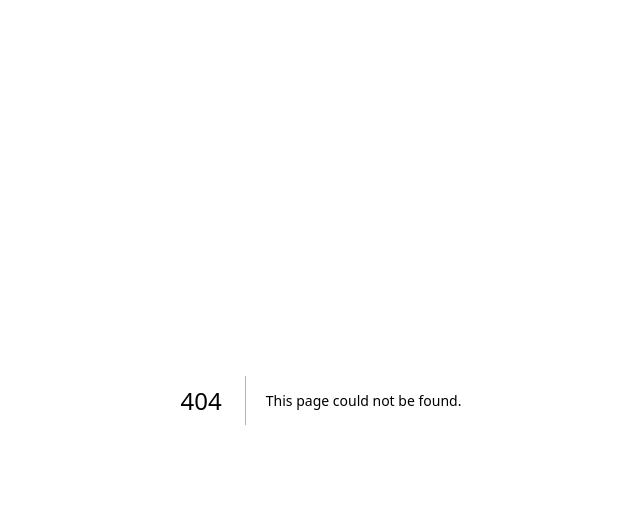
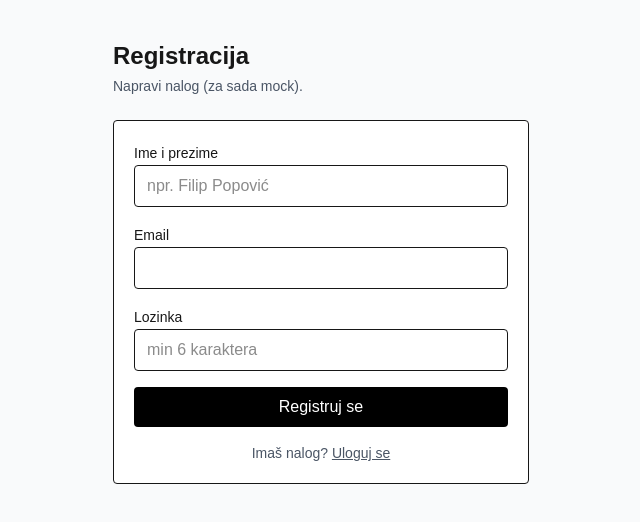
Before and after one commit to elab-development/internet-tehnologije-2025-aplikacijaizlozbe_ana_iva_filip, a Next.js app in the folder frontend/: page /register in a window 1280 px wide. Before the commit this address had no page. Shown: the top 522 px of the page, without its empty margins (319-959 px from the left). Built offline with nearby package versions, Linux system fonts and the light colour scheme.

Commit message:
frontend-registe stranica

```diff
--- a/frontend/src/app/page.tsx
+++ b/frontend/src/app/page.tsx
@@ -1,85 +1,6 @@
-"use client";
+import Home from "../pages/home";
 
-import { useState } from "react";
-import Navbar from "@/components/navbar";
-import Card from "@/components/card";
-import Modal from "@/components/modal";
 
-type Exhibition = {
-  id: number;
-  naziv: string;
-  lokacija: string;
-  datum: string;
-  slikaUrl: string;
-};
-
-const mockExhibitions: Exhibition[] = [
-  {
-    id: 1,
-    naziv: "Ulična fotografija",
-    lokacija: "Beograd",
-    datum: "10.03.2026.",
-    slikaUrl: "https://picsum.photos/600/400?random=1",
-  },
-  {
-    id: 2,
-    naziv: "Portreti",
-    lokacija: "Novi Sad",
-    datum: "15.03.2026.",
-    slikaUrl: "https://picsum.photos/600/400?random=2",
-  },
-  {
-    id: 3,
-    naziv: "Priroda",
-    lokacija: "Niš",
-    datum: "20.03.2026.",
-    slikaUrl: "https://picsum.photos/600/400?random=3",
-  },
-];
-
-export default function HomePage() {
-  const [open, setOpen] = useState(false);
-  const [selected, setSelected] = useState<Exhibition | null>(null);
-
-  const openModal = (ex: Exhibition) => {
-    setSelected(ex);
-    setOpen(true);
-  };
-
-  const closeModal = () => {
-    setOpen(false);
-    setSelected(null);
-  };
-
-  return (
-    <main className="mx-auto max-w-6xl px-4 py-6">
-      <h1 className="mb-4 text-xl font-semibold">Izložbe fotografija</h1>
-
-      <div className="grid gap-4 sm:grid-cols-2 lg:grid-cols-3">
-        {mockExhibitions.map((ex) => (
-          <Card key={ex.id} izlozba={ex} onOpen={openModal} />
-        ))}
-      </div>
-
-      <Modal
-        open={open}
-        title={selected ? selected.naziv : "Detalji"}
-        onClose={closeModal}
-      >
-        {selected && (
-          <div className="space-y-2 text-sm">
-            <p><b>Lokacija:</b> {selected.lokacija}</p>
-            <p><b>Datum:</b> {selected.datum}</p>
-
-            <button
-              onClick={() => alert("Mock prijava")}
-              className="mt-3 w-full rounded bg-black px-3 py-2 text-white"
-            >
-              Prijavi se
-            </button>
-          </div>
-        )}
-      </Modal>
-    </main>
-  );
+export default function Page() {
+  return <Home />;
 }
--- /dev/null
+++ b/frontend/src/app/register/page.tsx
@@ -0,0 +1,104 @@
+"use client";
+
+import { useState } from "react";
+import Input from "../ui/input";
+import Button from "../ui/Button";
+import Link from "next/link";
+import { useRouter } from "next/navigation";
+
+export default function RegisterPage() {
+  const router = useRouter();
+
+  const [imePrezime, setImePrezime] = useState("");
+  const [email, setEmail] = useState("");
+  const [password, setPassword] = useState("");
+  const [error, setError] = useState<string | null>(null);
+  const [success, setSuccess] = useState<string | null>(null);
+
+  const onSubmit = (e: React.FormEvent) => {
+    e.preventDefault();
+    setError(null);
+    setSuccess(null);
+
+    if (!imePrezime.trim() || !email.trim() || !password.trim()) {
+      setError("Popuni sva polja.");
+      return;
+    }
+    if (!email.includes("@")) {
+      setError("Email nije validan.");
+      return;
+    }
+    if (password.length < 6) {
+      setError("Lozinka mora imati bar 6 karaktera.");
+      return;
+    }
+
+    // MOCK: ovde će kasnije ići API poziv
+    setSuccess("Uspešna registracija (mock). Preusmeravam na login...");
+    setTimeout(() => router.push("/login"), 700);
+  };
+
+  return (
+    <main className="min-h-screen bg-gray-50">
+      <div className="mx-auto max-w-md px-4 py-10">
+        <h1 className="text-2xl font-semibold">Registracija</h1>
+        <p className="mt-1 text-sm text-gray-600">
+          Napravi nalog (za sada mock).
+        </p>
+
+        <form onSubmit={onSubmit} className="mt-6 space-y-4 rounded border bg-white p-5">
+          <div className="space-y-1">
+            <label className="text-sm font-medium">Ime i prezime</label>
+            <Input
+              value={imePrezime}
+              onChange={(e) => setImePrezime(e.target.value)}
+              placeholder="npr. Filip Popović"
+            />
+          </div>
+
+          <div className="space-y-1">
+            <label className="text-sm font-medium">Email</label>
+            <Input
+              value={email}
+              onChange={(e) => setEmail(e.target.value)}
+              type="email"
+            />
+          </div>
+
+          <div className="space-y-1">
+            <label className="text-sm font-medium">Lozinka</label>
+            <Input
+              value={password}
+              onChange={(e) => setPassword(e.target.value)}
+              placeholder="min 6 karaktera"
+              type="password"
+            />
+          </div>
+
+          {error && (
+            <div className="rounded border border-red-200 bg-red-50 px-3 py-2 text-sm text-red-700">
+              {error}
+            </div>
+          )}
+
+          {success && (
+            <div className="rounded border border-green-200 bg-green-50 px-3 py-2 text-sm text-green-700">
+              {success}
+            </div>
+          )}
+
+          <Button type="submit" className="w-full">
+            Registruj se
+          </Button>
+
+          <p className="text-center text-sm text-gray-600">
+            Imaš nalog?{" "}
+            <Link href="/login" className="font-medium underline">
+              Uloguj se
+            </Link>
+          </p>
+        </form>
+      </div>
+    </main>
+  );
+}
--- a/frontend/src/components/navbar.tsx
+++ b/frontend/src/components/navbar.tsx
@@ -1,28 +1,23 @@
-import { Link, NavLink } from "react-router-dom";
+import Link from "next/link";
 
 export default function Navbar() {
-  const linkClass = ({ isActive }: { isActive: boolean }) =>
-    `px-3 py-2 text-sm rounded ${
-      isActive ? "bg-gray-200" : "hover:bg-gray-100"
-    }`;
-
   return (
     <header className="w-full border-b bg-white">
       <div className="mx-auto max-w-6xl px-4 py-3 flex items-center justify-between">
-        <Link to="/" className="font-semibold">
+        <Link href="/" className="font-semibold">
           Izložbe
         </Link>
 
         <nav className="flex gap-2">
-          <NavLink to="/" className={linkClass}>
+          <Link href="/" className="px-3 py-2 text-sm rounded hover:bg-gray-100">
             Početna
-          </NavLink>
-          <NavLink to="/login" className={linkClass}>
-            Login
-          </NavLink>
-          <NavLink to="/register" className={linkClass}>
-            Register
-          </NavLink>
+          </Link>
+          <Link href="/login" className="px-3 py-2 text-sm rounded hover:bg-gray-100">
+            Uloguj se
+          </Link>
+          <Link href="/register" className="px-3 py-2 text-sm rounded hover:bg-gray-100">
+            Registruj se
+          </Link>
         </nav>
       </div>
     </header>
--- /dev/null
+++ b/frontend/src/pages/home.tsx
@@ -0,0 +1,101 @@
+"use client";
+
+import { useMemo, useState } from "react";
+import Navbar from "@/components/navbar";
+import Card from "@/components/card";
+import Modal from "@/components/modal";
+
+type Exhibition = {
+  id: number;
+  naziv: string;
+  lokacija: string;
+  datum: string;
+  slikaUrl: string;
+};
+
+export default function Home() {
+  const data = useMemo<Exhibition[]>(
+    () => [
+      {
+        id: 1,
+        naziv: "Ulična fotografija",
+        lokacija: "Beograd",
+        datum: "10.03.2026.",
+        slikaUrl: "https://picsum.photos/800/500?random=21",
+      },
+      {
+        id: 2,
+        naziv: "Portreti",
+        lokacija: "Novi Sad",
+        datum: "15.03.2026.",
+        slikaUrl: "https://picsum.photos/800/500?random=22",
+      },
+      {
+        id: 3,
+        naziv: "Priroda",
+        lokacija: "Niš",
+        datum: "20.03.2026.",
+        slikaUrl: "https://picsum.photos/800/500?random=23",
+      },
+    ],
+    []
+  );
+
+  const [open, setOpen] = useState(false);
+  const [selected, setSelected] = useState<Exhibition | null>(null);
+
+  const openModal = (ex: Exhibition) => {
+    setSelected(ex);
+    setOpen(true);
+  };
+
+  const closeModal = () => {
+    setOpen(false);
+    setSelected(null);
+  };
+
+  return (
+    <div className="min-h-screen bg-gray-50">
+      <Navbar />
+
+      <main className="mx-auto max-w-6xl px-4 py-6">
+        <h1 className="mb-4 text-xl font-semibold">Izložbe fotografija</h1>
+
+        <div className="grid gap-4 sm:grid-cols-2 lg:grid-cols-3">
+          {data.filter(Boolean).map((ex) => (
+            <Card key={ex.id} izlozba={ex} onOpen={openModal} />
+          ))}
+        </div>
+
+        <Modal
+          open={open}
+          title={selected ? selected.naziv : "Detalji"}
+          onClose={closeModal}
+        >
+          {selected && (
+            <div className="space-y-2 text-sm">
+              <p>
+                <b>Lokacija:</b> {selected.lokacija}
+              </p>
+              <p>
+                <b>Datum:</b> {selected.datum}
+              </p>
+              <img
+                src={selected.slikaUrl}
+                alt={selected.naziv}
+                className="mt-2 w-full rounded"
+              />
+
+              <button
+                onClick={() => alert("Mock prijava")}
+                className="mt-3 w-full rounded bg-black px-3 py-2 text-white text-sm hover:opacity-90"
+              >
+                Prijavi se (mock)
+              </button>
+            </div>
+          )}
+        </Modal>
+      </main>
+    </div>
+  );
+}
--- a/frontend/tsconfig.json
+++ b/frontend/tsconfig.json
@@ -29,6 +29,6 @@
     ".next/types/**/*.ts",
     ".next/dev/types/**/*.ts",
     "**/*.mts"
-  ],
+, "src/app/register"  ],
   "exclude": ["node_modules"]
 }
```
